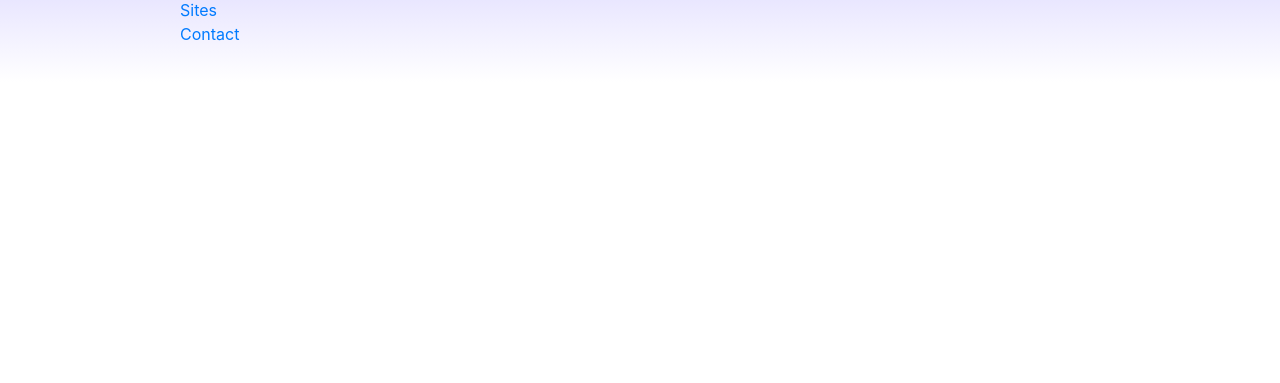
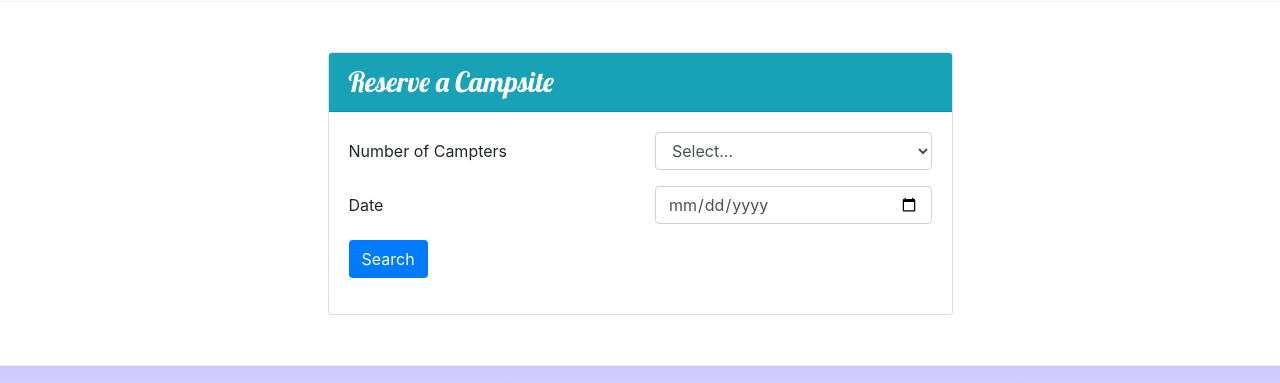
Before and after one commit to johndellMSFT/johndellNuCamp, a website: page index.html in a window 1280 px wide. Shown: the part 1151-1534 px from the top of the page. Before the commit the page ends 1233 px from the top, so only its background shows below. Drawn offline with nearby package versions, Linux system fonts and the light colour scheme.

Commit message:
added image and form + reserve button

```diff
--- a/index.html
+++ b/index.html
@@ -21,11 +21,14 @@
         <div class="container">
             <div class="row">
                 <div class="col-4 col-sm-3 col-md-2 align-self-center">
-                    <img src="/img/logo.png" class="img-fluid" />
+                    <img src="./img/logo.png" class="img-fluid" />
                 </div>
                 <div class="col">
                     <h1>NuCamp</h1>
                     <h2>a better way to camp</h2>
+                </div>
+                <div class="col-md-4 col-xl-2 align-self-right mt-4">
+                    <a class="btn btn-info" href="#reserveForm">Reserve Campsite</a>
                 </div>
             </div>
         </div>
@@ -76,10 +79,19 @@
                 <h2>Featured Campsites</h2>
             </div>
             <div class="col">
-                <h3>React Lake Campground</h3>
-                <p class="d-none d-sm-block">Nestled in the foothills of the Chrome Mountains,
-                    this campground on the shores of the pristine React Lake is a favorite for
-                    fly fishers.</p>
+                <div class="media">
+                    <div class="media-body align-self-center">
+                        <h3>React Lake Campground</h3>
+                        <p class="d-none d-sm-block">Nestled in the foothills of the Chrome Mountains,
+                            this campground on the shores of the pristine React Lake is a favorite for
+                            fly fishers.</p>
+                    </div>
+                    <img class="d-flex ml-3 img-thumbnail" src="/img/react-lake-thumb.jpg" alt="React Lake" />
+                </div>
+
+
+                </div>
+            </div>
             </div>
         </div>
 
@@ -95,6 +107,43 @@
                         <h3>Bootstrap Outfitters</h3>
                         <p class="d-none d-sm-block">Bootstrap Outfitters supplies
                             you with gear you need at prices you can't beat.</p>
+                    </div>
+                </div>
+            </div>
+
+        </div>
+        <div class="row row-content">
+            <div class="col col-sm-6 mx-auto">
+                <div class="card">
+                    <h3 class="card-header bg-info text-white">Reserve a Campsite</h3>
+                    <div class="card-body">
+                        <form id="reserveForm">
+                            <div class="row form-group">
+                                <label for="numCampers" class="col-sm-6 col-form-label">Number of Campters</label>
+                                <div class="col-sm-6">
+                                   <select name="numCampers" id="numCampers" class="form-control">
+                                       <option value="Select">Select...</option>
+                                       <option value="1">1</option>
+                                       <option value="2">2</option>
+                                       <option value="3">3</option>
+                                       <option value="4">4</option>
+                                       <option value="5">5</option>
+                                       <option value="6">6</option>
+                                   </select>
+                                </div>
+                            </div>
+                            <div class="row form-group">
+                                <label for="date" class="col-sm-6 col-form-label">Date</label>
+                                <div class="col-sm-6">
+                                    <input type="date" id="date" name="date" class="form-control">
+                                </div>
+                            </div>
+                            <div class="row form-group">
+                                <div class="col">
+                                    <button type="submit" class="btn bg-primary text-white">Search</button>
+                                </div>
+                            </div>
+                        </form>
                     </div>
                 </div>
             </div>
@@ -129,7 +178,9 @@
                         </i>1-206-555-1234</a><br />
                     <a role="button" class="btn btn-link"><i class="fa fa-envelope-o"
                         href="mailto:campsites@nucamp.co"></i>campsites@nucamp.co</a>
+                </div>
             </div>
+        </div>
     </footer>
 
     <script src="/node_modules/jquery/dist/jquery.slim.min.js"></script>
```
Also changed, not shown: aboutus.html (+2 -0 lines).
